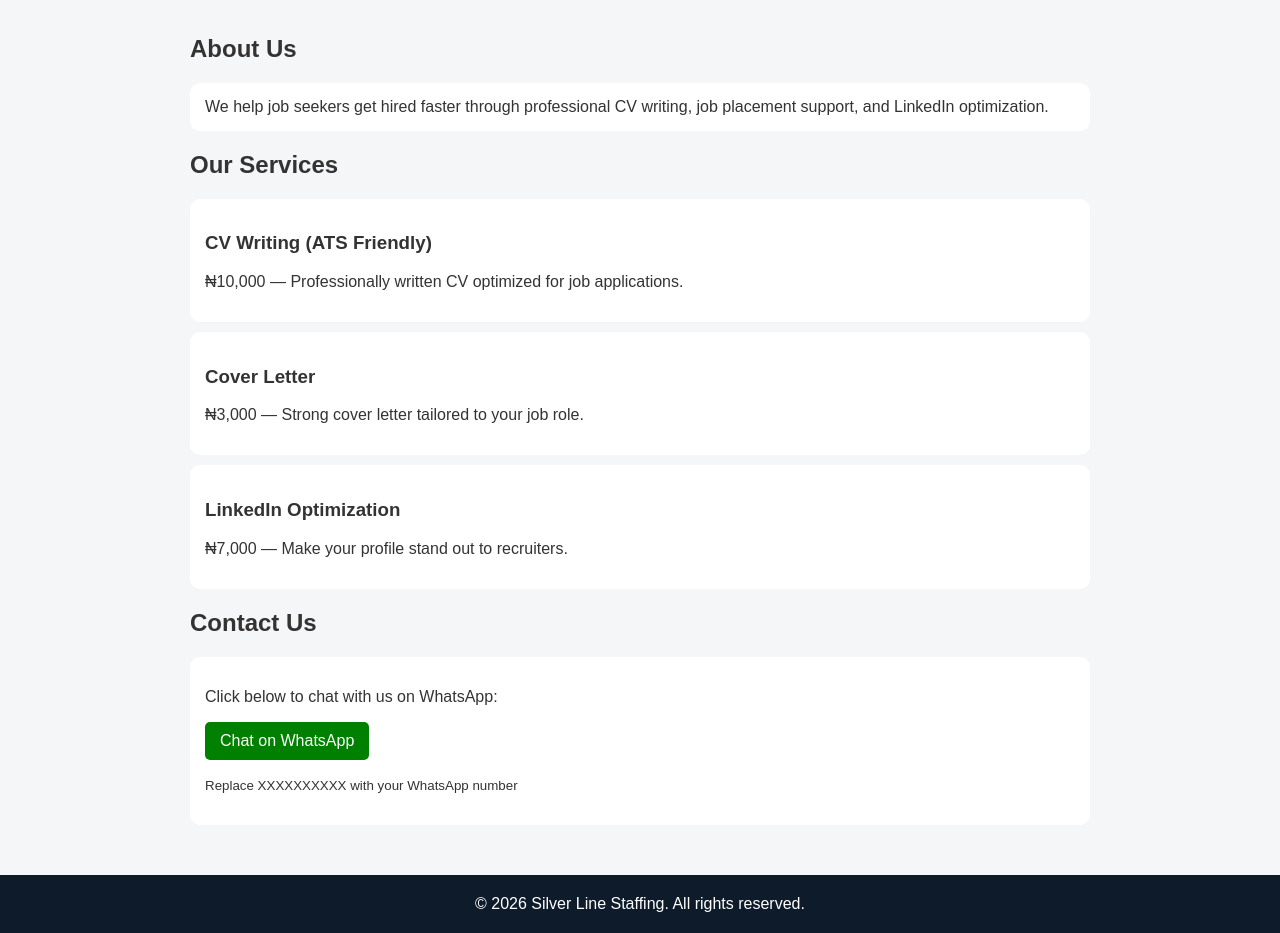
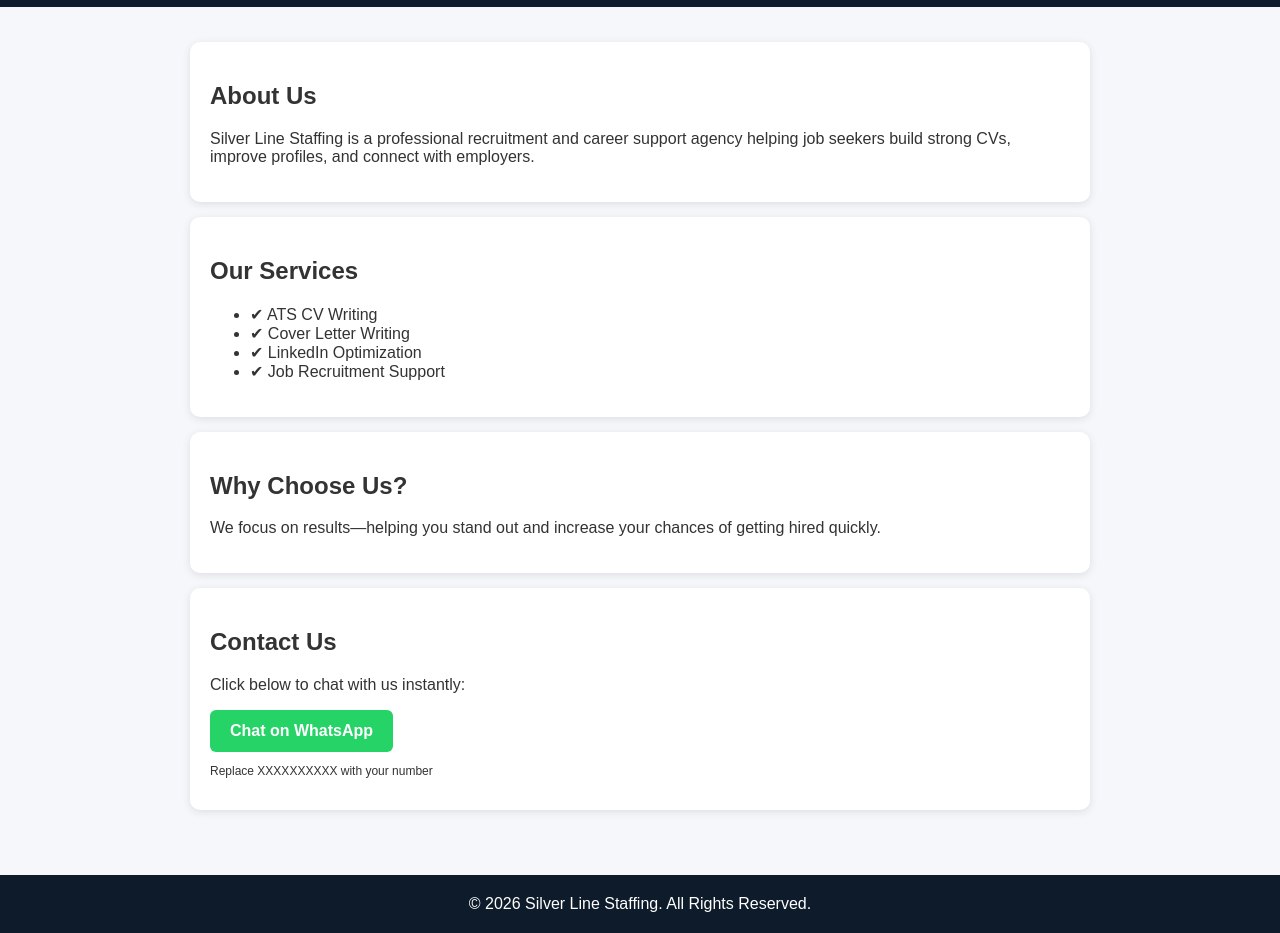
Before and after one commit to silverlinestaffing160-ops/silver-line-staffing, a plain HTML site: page index.html in a window 1280 px wide. Shown: the part 179-1112 px from the top of the page. Drawn offline with Linux system fonts and the light colour scheme.

Commit message:
Update index.html
Website update

```diff
--- a/index.html
+++ b/index.html
@@ -1,52 +1,64 @@
 <!DOCTYPE html>
 <html>
 <head>
-  <title>Silver Line Staffing</title>
+  <title>Silver Line Staffing | Recruitment & CV Experts</title>
   <meta name="viewport" content="width=device-width, initial-scale=1.0">
 
   <style>
     body {
       font-family: Arial, sans-serif;
       margin: 0;
-      background: #f4f6f8;
+      background: #f5f7fa;
       color: #333;
     }
 
     header {
       background: #0d1b2a;
       color: white;
-      padding: 30px;
       text-align: center;
+      padding: 50px 20px;
+    }
+
+    header h1 {
+      margin: 0;
+      font-size: 36px;
+    }
+
+    header p {
+      margin-top: 10px;
+      opacity: 0.9;
     }
 
     section {
-      padding: 20px;
       max-width: 900px;
       margin: auto;
+      padding: 20px;
     }
 
     .card {
       background: white;
-      padding: 15px;
-      margin: 10px 0;
+      padding: 20px;
+      margin: 15px 0;
       border-radius: 10px;
+      box-shadow: 0 2px 8px rgba(0,0,0,0.1);
     }
 
     .btn {
       display: inline-block;
-      padding: 10px 15px;
-      background: green;
+      background: #25D366;
       color: white;
+      padding: 12px 20px;
       text-decoration: none;
-      border-radius: 5px;
+      border-radius: 6px;
+      font-weight: bold;
     }
 
     footer {
       text-align: center;
-      padding: 20px;
       background: #0d1b2a;
       color: white;
-      margin-top: 20px;
+      padding: 20px;
+      margin-top: 30px;
     }
   </style>
 </head>
@@ -55,44 +67,46 @@
 
 <header>
   <h1>Silver Line Staffing</h1>
-  <p>Recruitment • CV Writing • Career Growth Solutions</p>
+  <p>We Help You Get Hired Faster | CV Writing • Recruitment • Career Growth</p>
 </header>
 
 <section>
 
-  <h2>About Us</h2>
   <div class="card">
-    We help job seekers get hired faster through professional CV writing, job placement support, and LinkedIn optimization.
-  </div>
-
-  <h2>Our Services</h2>
-
-  <div class="card">
-    <h3>CV Writing (ATS Friendly)</h3>
-    <p>₦10,000 — Professionally written CV optimized for job applications.</p>
+    <h2>About Us</h2>
+    <p>Silver Line Staffing is a professional recruitment and career support agency helping job seekers build strong CVs, improve profiles, and connect with employers.</p>
   </div>
 
   <div class="card">
-    <h3>Cover Letter</h3>
-    <p>₦3,000 — Strong cover letter tailored to your job role.</p>
+    <h2>Our Services</h2>
+    <ul>
+      <li>✔ ATS CV Writing</li>
+      <li>✔ Cover Letter Writing</li>
+      <li>✔ LinkedIn Optimization</li>
+      <li>✔ Job Recruitment Support</li>
+    </ul>
   </div>
 
   <div class="card">
-    <h3>LinkedIn Optimization</h3>
-    <p>₦7,000 — Make your profile stand out to recruiters.</p>
+    <h2>Why Choose Us?</h2>
+    <p>We focus on results—helping you stand out and increase your chances of getting hired quickly.</p>
   </div>
 
-  <h2>Contact Us</h2>
   <div class="card">
-    <p>Click below to chat with us on WhatsApp:</p>
-    <a class="btn" href="https://wa.me/234XXXXXXXXXX">Chat on WhatsApp</a>
-    <p><small>Replace XXXXXXXXXX with your WhatsApp number</small></p>
+    <h2>Contact Us</h2>
+    <p>Click below to chat with us instantly:</p>
+
+    <a class="btn" href="https://wa.me/234XXXXXXXXXX" target="_blank">
+      Chat on WhatsApp
+    </a>
+
+    <p style="font-size:12px;">Replace XXXXXXXXXX with your number</p>
   </div>
 
 </section>
 
 <footer>
-  © 2026 Silver Line Staffing. All rights reserved.
+  © 2026 Silver Line Staffing. All Rights Reserved.
 </footer>
 
 </body>
```
